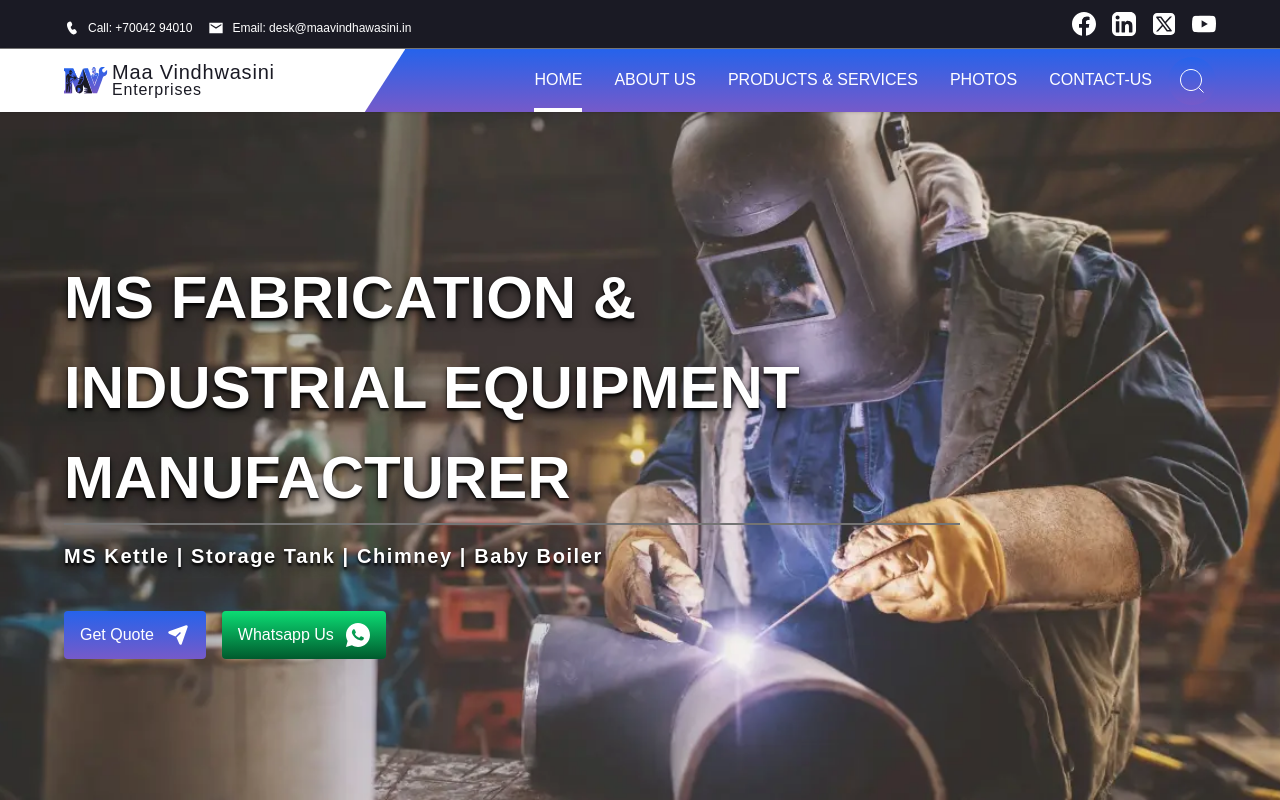
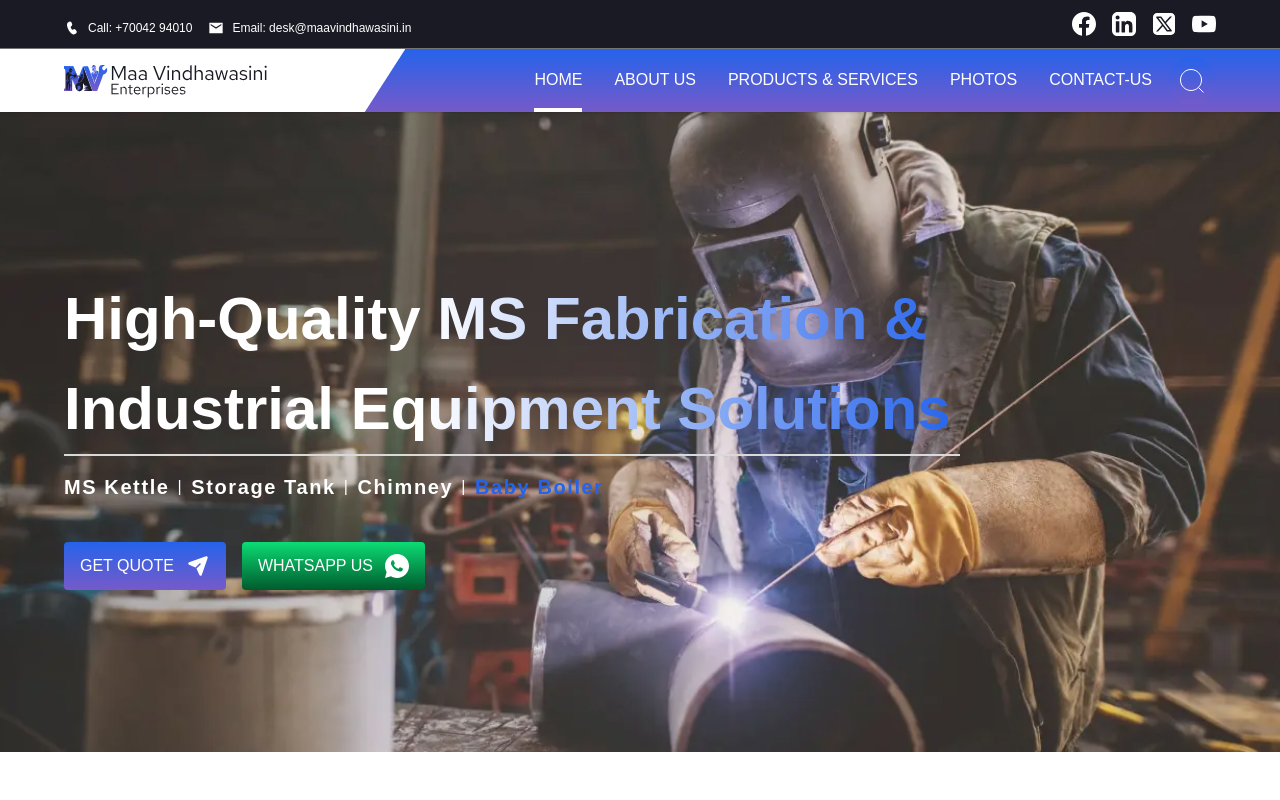
Before and after one commit to aastha-mirai/textile-comp, a React (Vite) app: page / in a window 1280 px wide. Built offline with nearby package versions, Linux system fonts and the light colour scheme; a web font is replaced by a local one.

Commit message:
update Page Hero component and button component

```diff
--- a/src/components/Button/Button.component.tsx
+++ b/src/components/Button/Button.component.tsx
@@ -65,6 +65,8 @@ const Button: React.FC<ButtonProps> = (props) => {
     bgColor,
     textColor,
     radius = "sm",
+    uppercase,
+    weight,
 
     ...rest
   } = props;
@@ -86,7 +88,15 @@ const Button: React.FC<ButtonProps> = (props) => {
       {...rest}
     >
       <>
-        {text && <Typography variant="subtitle" text={text} color="inherit" />}
+        {text && (
+          <Typography
+            variant="subtitle"
+            text={text}
+            color="inherit"
+            uppercase={uppercase}
+            weight={weight}
+          />
+        )}
         {iconName && (
           <Icon icon={iconName} size={iconSize} cursorPointer color="inherit" />
         )}
--- a/src/components/Button/Button.types.ts
+++ b/src/components/Button/Button.types.ts
@@ -1,4 +1,4 @@
-import type { IconName } from "@components";
+import type { FontWeight, IconName } from "@components";
 
 /** Available size variants for the Button component */
 export type ButtonSize = "sm" | "md" | "lg" | "xl";
@@ -44,4 +44,8 @@ export interface ButtonProps extends React.ButtonHTMLAttributes<HTMLButtonElemen
   textColor?: ButtonColor;
   /** Border radius variant of the button. */
   radius?: ButtonRadius;
+  /** If true, transforms the text to uppercase. */
+  uppercase?: boolean;
+  /** Optional font weight for the text in the button. */
+  weight?: FontWeight;
 }
--- a/src/components/PageHero/PageHero.component.tsx
+++ b/src/components/PageHero/PageHero.component.tsx
@@ -1,19 +1,34 @@
 import { useNavigate } from "react-router-dom";
+import { useEffect, useState } from "react";
 
 import { Button, Typography } from "@components";
 import { ROUTES, SOCIAL_ICON_LINKS } from "@utils/constants";
 import { useScreenSize } from "@utils/useScreenSize";
 import type { PageHeroProps } from "./PageHero.types";
 
-const PageHero = ({
+const PageHero = (props: PageHeroProps) => {
+  const {
     bgImage,
-  height = "h-full",
+    height = "h-96",
     title,
     titleWidth = "full",
     titleVariant = "h2",
-}: PageHeroProps) => {
+  } = props;
+  const text = "MS Kettle | Storage Tank | Chimney | Baby Boiler";
+  const parts = text.split("|").map((p) => p.trim());
+
   const { isMobile } = useScreenSize();
   const navigate = useNavigate();
+
+  const [activeIndex, setActiveIndex] = useState(0);
+
+  useEffect(() => {
+    const id = setInterval(() => {
+      setActiveIndex((prev) => (prev + 1) % parts.length);
+    }, 1500);
+
+    return () => clearInterval(id);
+  }, []);
 
   return (
     <section className={`relative w-full ${height} overflow-hidden`}>
@@ -21,41 +36,54 @@ const PageHero = ({
         <img
           src={bgImage}
           alt="Hero background"
-          className={`absolute inset-0 h-full w-full object-cover object-center`}
+          className="absolute inset-0 h-full w-full object-cover object-center"
           loading="lazy"
         />
         {/* Content overlay */}
         <div className="relative z-level-1 px-4 md:px-16 max-w-3xl lg:max-w-5xl">
           <div
-            className={`w-full sm:w-${titleWidth} border-b-2 border-lightGray mb-1 md:mb-4`}
+            className={`w-full sm:w-${titleWidth} border-b-2 border-offWhite mb-1 md:mb-4`}
           >
             {/* main text */}
+            <div className="text-light-blue-gradient">
               <Typography
                 variant={isMobile ? "h3" : titleVariant}
                 text={title}
                 color="white"
                 weight="bold"
-              textShadow
               />
             </div>
-          <div className="md:tracking-widest">
-            <Typography
-              variant={isMobile ? "caption" : "headline"}
-              weight="bold"
-              text="MS Kettle | Storage Tank | Chimney | Baby Boiler"
-              color="white"
-              textShadow
-            />
           </div>
 
-          <div className="mt-2 md:mt-10 flex flex-col sm:flex-row gap-2 sm:gap-4 max-w-sm ">
+          <div className="flex md:tracking-widest items-center">
+            {parts.map((part, index) => (
+              <div key={index} className="flex items-center">
+                <Typography
+                  variant={isMobile ? "body" : "headline"}
+                  text={part}
+                  weight="bold"
+                  color={index === activeIndex ? "brightBlue" : "white"}
+                />
+
+                {index !== parts.length - 1 && (
+                  <span className="text-white mx-2">|</span>
+                )}
+              </div>
+            ))}
+          </div>
+
+          <div className="mt-2 md:mt-10 flex sm:flex-row flex-wrap gap-2 sm:gap-4 max-w-sm">
             <Button
+              uppercase
+              weight="medium"
               text="Get Quote"
               iconName="send"
               size="sm"
               onClick={() => navigate(ROUTES.CONTACT)}
             />
             <Button
+              uppercase
+              weight="medium"
               text="Whatsapp Us"
               iconName="whatsapp"
               size="sm"
--- a/src/components/Typography/Typography.types.ts
+++ b/src/components/Typography/Typography.types.ts
@@ -27,7 +27,8 @@ export type TypoColor =
   | "darkGreen"
   | "brightBlue"
   | "vividPurple"
-  | "inherit";
+  | "inherit"
+  | "whatsapp-gradient";
 
 /** Maps font weights to their corresponding Tailwind css classes */
 export type FontWeight = "regular" | "medium" | "bold";
@@ -45,6 +46,7 @@ export const colorClasses: Record<TypoColor, string> = {
   darkGreen: "text-darkGreen",
   brightBlue: "text-brightBlue",
   vividPurple: "text-vividPurple",
+  "whatsapp-gradient": "text-whatsapp-gradient",
   inherit: "text-inherit",
 };
 
--- a/src/containers/Navbar/Navbar.container.tsx
+++ b/src/containers/Navbar/Navbar.container.tsx
@@ -1,7 +1,7 @@
 import { useState } from "react";
 import { Link, useLocation, useNavigate } from "react-router-dom";
 
-import logoDark from "@assets/svgs/logo-dark.svg";
+import logoWithTextDark from "@assets/svgs/logo-with-text-dark.svg";
 import logoWithText from "@assets/svgs/logo-with-text.svg";
 import {
   Button,
@@ -37,20 +37,8 @@ const Navbar = () => {
         }}
       >
         <Link to={ROUTES.HOME} className="flex items-center">
-          <img src={logoDark} alt="Maa Vindhwasini Enterprises Logo" />
+          <img src={logoWithTextDark} alt="Maa Vindhwasini Enterprises Logo" />
         </Link>
-        <div className="flex flex-col ml-1 leading-[18px] tracking-wider">
-          <Typography
-            text="Maa Vindhwasini"
-            variant={isMobile ? "subtitle" : "headline"}
-            color="secondary"
-          />
-          <Typography
-            text="Enterprises"
-            variant={isMobile ? "body" : "subtitle"}
-            color="secondary"
-          />
-        </div>
       </div>
 
       {/* Mobile menu toggle */}
@@ -58,7 +46,7 @@ const Navbar = () => {
         <Icon
           icon="menu"
           size={24}
-          color="secondary"
+          color="white"
           onClick={() => setMenuOpen((prev) => !prev)}
         />
       </div>
@@ -136,8 +124,8 @@ const Navbar = () => {
                     key={link.to}
                     to={link.to}
                     onClick={() => setMenuOpen(false)}
-                    className={`flex justify-between items-center w-full border-b border-black text-sm px-4 py-3 first:border-t ${
-                      isActive ? "bg-secondary text-white" : "text-white"
+                    className={`flex justify-between items-center w-full border-b border-darkGray text-sm px-4 py-3 first:border-t ${
+                      isActive ? "bg-darkGray text-white" : "text-white"
                     }`}
                   >
                     <Typography
--- a/src/index.css
+++ b/src/index.css
@@ -6,6 +6,7 @@
 
 	--whatsapp-gradient: linear-gradient(180deg, #0CDC74, #005A2D);
 	--theme-gradient: linear-gradient(180deg, #2563EB, #765AC9);
+	--light-blue-gradient: linear-gradient(90deg, #ffffff 0%, #ffffff 40%, #2563EB 100%);
 }
 
 body {
@@ -38,6 +39,14 @@ body {
 
 	.text-theme-gradient {
 		background: var(--theme-gradient);
+		-webkit-background-clip: text;
+		-webkit-text-fill-color: transparent;
+		background-clip: text;
+		color: transparent;
+	}
+
+	.text-light-blue-gradient {
+		background: var(--light-blue-gradient);
 		-webkit-background-clip: text;
 		-webkit-text-fill-color: transparent;
 		background-clip: text;
--- a/src/pages/About.tsx
+++ b/src/pages/About.tsx
@@ -5,7 +5,6 @@ const About = () => {
   return (
     <div className="w-full h-screen pt-16 md:pt-28">
       <PageHero
-        height="h-96"
         bgImage={aboutBg}
         titleWidth="3/4"
         title="Quality Products We Offer"
--- a/src/pages/Contact.tsx
+++ b/src/pages/Contact.tsx
@@ -5,7 +5,6 @@ const Contact = () => {
   return (
     <div className="w-full h-screen pt-16 md:pt-28">
       <PageHero
-        height="h-96"
         bgImage={aboutBg}
         titleWidth="3/4"
         title="Request a Quote"
--- a/src/pages/Home.tsx
+++ b/src/pages/Home.tsx
@@ -5,11 +5,11 @@ const HomePage = () => {
   return (
     <div className="w-full h-screen pt-16 md:pt-28">
       <PageHero
-        height="h-full"
+        height="h-[640px]"
         bgImage={heroBg}
         titleWidth="3/4"
         titleVariant="h1"
-        title="MS FABRICATION & INDUSTRIAL EQUIPMENT MANUFACTURER"
+        title="High-Quality MS Fabrication & Industrial Equipment Solutions"
       />
     </div>
   );
--- a/src/pages/Services.tsx
+++ b/src/pages/Services.tsx
@@ -5,7 +5,6 @@ const Services = () => {
   return (
     <div className="w-full h-screen pt-16 md:pt-28">
       <PageHero
-        height="h-96"
         bgImage={serviceBg}
         titleWidth="3/4"
         title="Quality Fabrication You Can Trust"
```
Also changed, not shown: src/assets/svgs/logo-with-text-dark.svg (added). Lines whose indentation alone changed are shown as unchanged.
